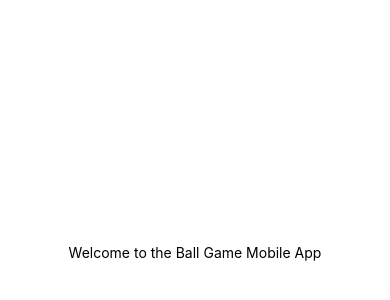
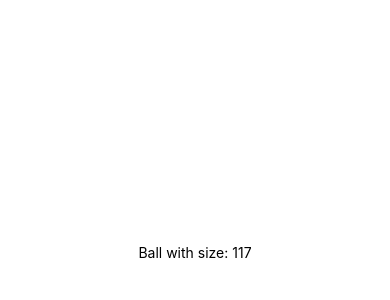
Before and after one commit to divvieesterhuizen/cypto-banter-kids-ball-game, a React Native app: screen / in a window 390 px wide. Shown: the part 170-470 px from the top of the page. Built offline with nearby package versions, Linux system fonts and the light colour scheme.

Commit message:
added ball component and basic props setup

```diff
--- a/App.tsx
+++ b/App.tsx
@@ -1,10 +1,17 @@
 import { StatusBar } from 'expo-status-bar';
-import { StyleSheet, Text, View } from 'react-native';
+import { StyleSheet, Text, View, Dimensions } from "react-native";
 
-export default function App() {
+import Ball from './components/Ball';
+
+const App = () => {
+  const screenHeight = Dimensions.get("window").height;
+  const screenWidth = Dimensions.get("window").width;
+
+  const ballSize = screenWidth * 0.3;
+
   return (
     <View style={styles.container}>
-      <Text>Welcome to the Ball Game Mobile App</Text>
+      <Ball ballSize={ballSize} />
       <StatusBar style="auto" />
     </View>
   );
@@ -18,3 +25,5 @@ const styles = StyleSheet.create({
     justifyContent: 'center',
   },
 });
+
+export default App;
--- /dev/null
+++ b/components/Ball.tsx
@@ -0,0 +1,10 @@
+import React, { FC } from "react";
+import { StyleSheet, Text, View, Dimensions } from "react-native";
+
+import { BallProps } from "../types";
+
+const Ball: FC<BallProps> = ({ ballSize }) => {
+  return <Text>Ball with size: {ballSize}</Text>;
+};
+
+export default Ball;
--- /dev/null
+++ b/types/index.tsx
@@ -0,0 +1,3 @@
+export type BallProps = {
+  ballSize: number;
+};
```
